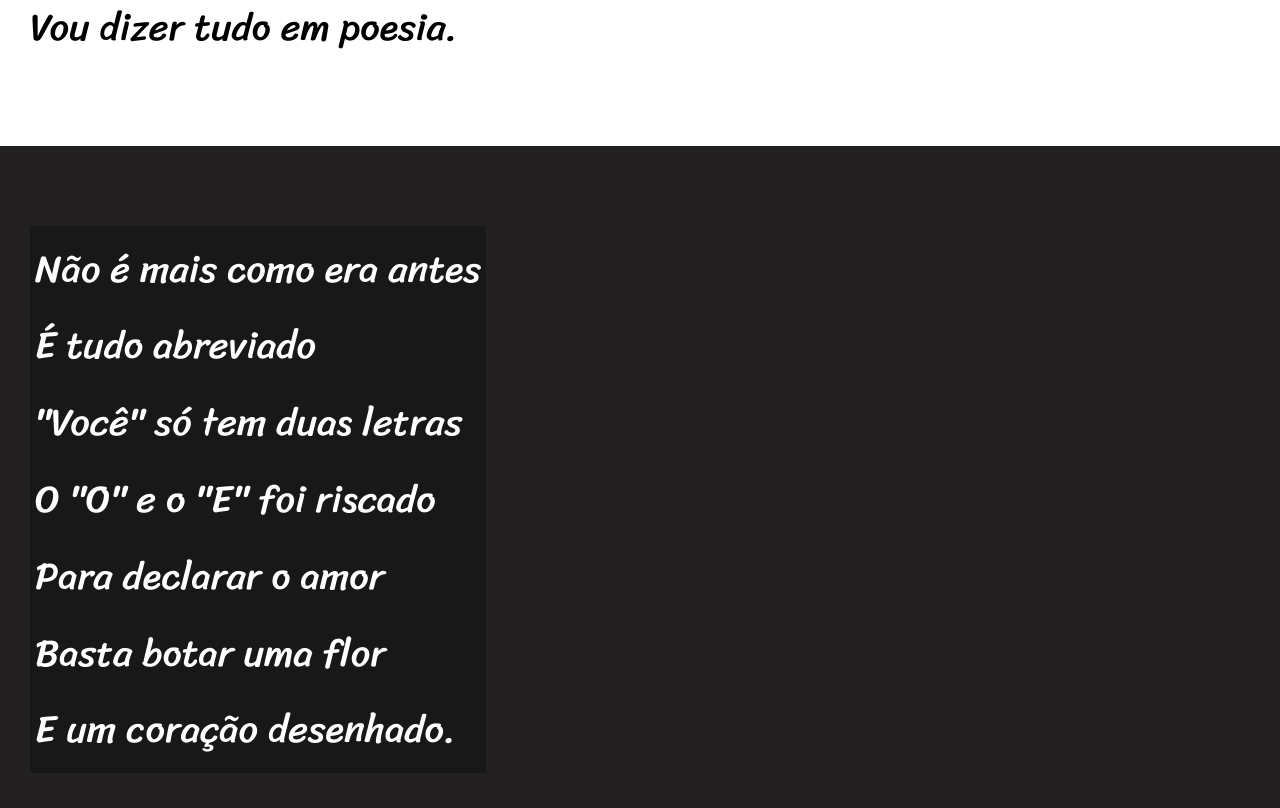
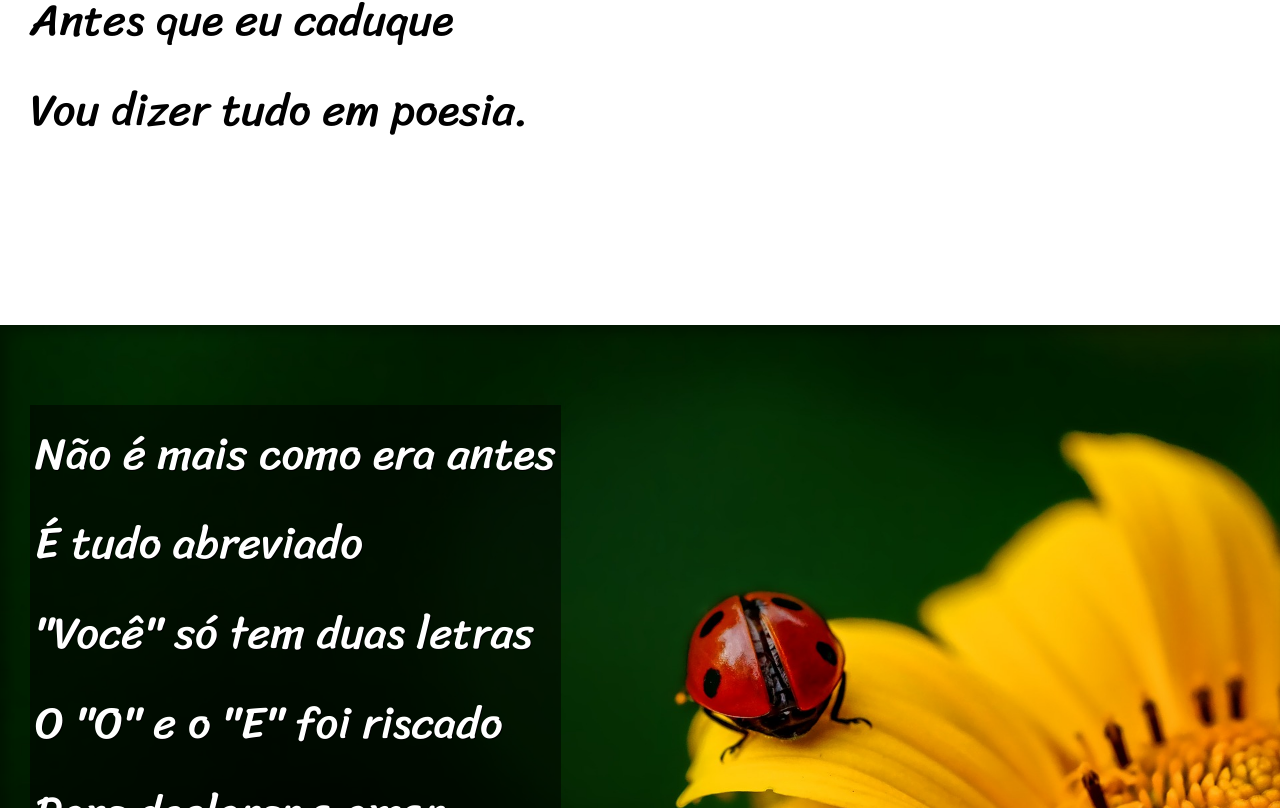
Before and after one commit to thaisdss/projeto-cordel-moderno, a plain HTML site: page index.html in a window 1280 px wide. Shown: the part 812-1620 px from the top of the page. Drawn offline with Linux system fonts and the light colour scheme.

Commit message:
atualizei os estilos

```diff
--- a/index.html
+++ b/index.html
@@ -26,7 +26,7 @@
         </p>
     </section>
 
-    <section class="imagem">
+    <section class="imagem" id="img1">
         <p>
             Não é mais como era antes <br>
             É tudo abreviado <br>
@@ -60,7 +60,7 @@
         </p>
     </section>
 
-    <section class="imagem">
+    <section class="imagem" id="img2">
         <p>
             Tenho saudade das cartas <br>
             Escritas com a própria mão <br>
--- a/style.css
+++ b/style.css
@@ -52,7 +52,11 @@ section{
     padding: 10vh 0px 10vh 30px;
     line-height: 2em;
     font-family: var(--fonte2);
-    font-size: 3vw;
+    font-size: 3.5vw;
+}
+
+section p{
+padding-bottom: 2em;
 }
 
 section.normal{
@@ -63,12 +67,24 @@ section.normal{
 section.imagem{
     background-color: #222020;
     color: white;
+    box-shadow: inset 6px 6px 13px 0px rgba(0, 0, 0, 0.336);
 }
 
 section.imagem > p{
-    background-color: rgba(0, 0, 0, 0.253);
+    background-color: rgba(0, 0, 0, 0.521);
     display: inline-block;
     padding: 5px;
+    text-shadow: 1px 1px 0px black;
+}
+
+#img1{
+    background: url(imagens/background001.jpg) right center no-repeat fixed;
+    background-size: cover;
+}
+
+#img2{
+    background: url(imagens/background002.jpg) no-repeat fixed;
+    background-size: cover;
 }
 
 footer{
```
